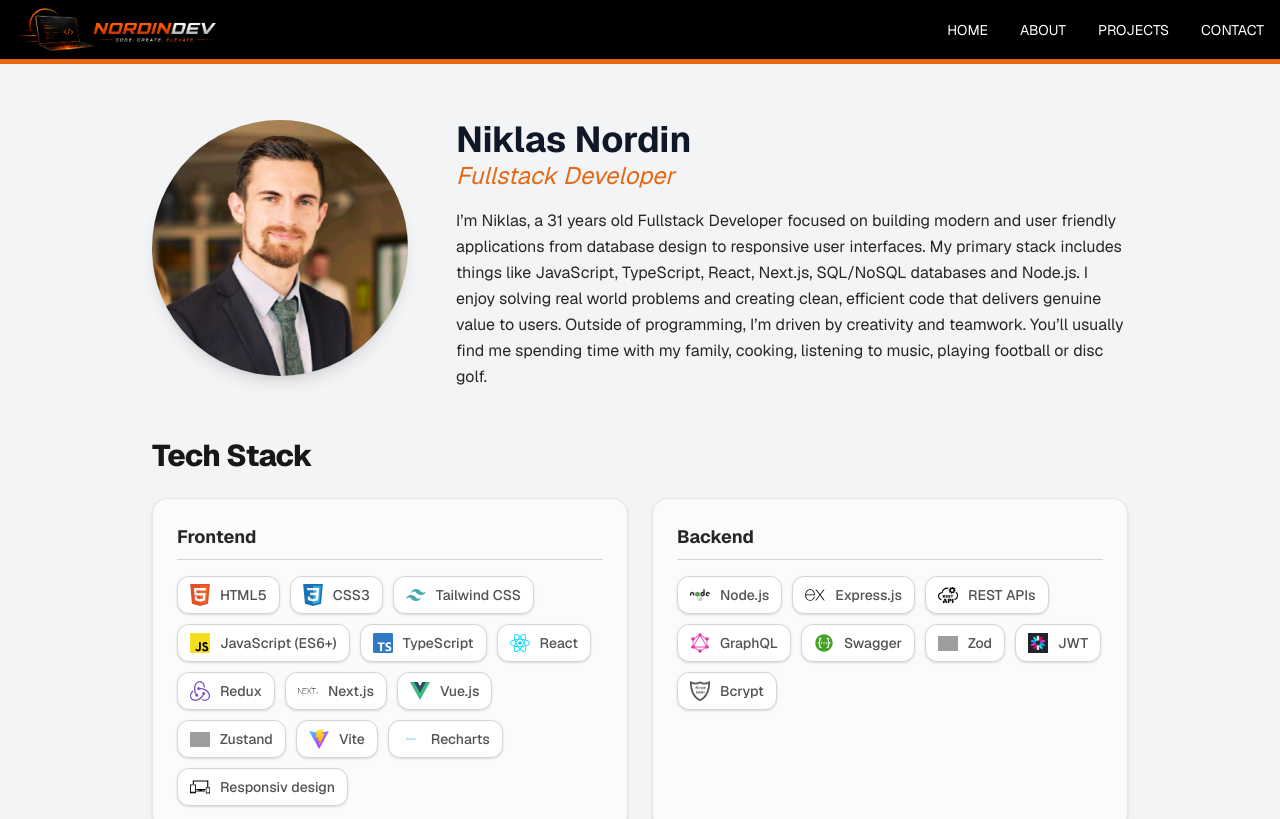
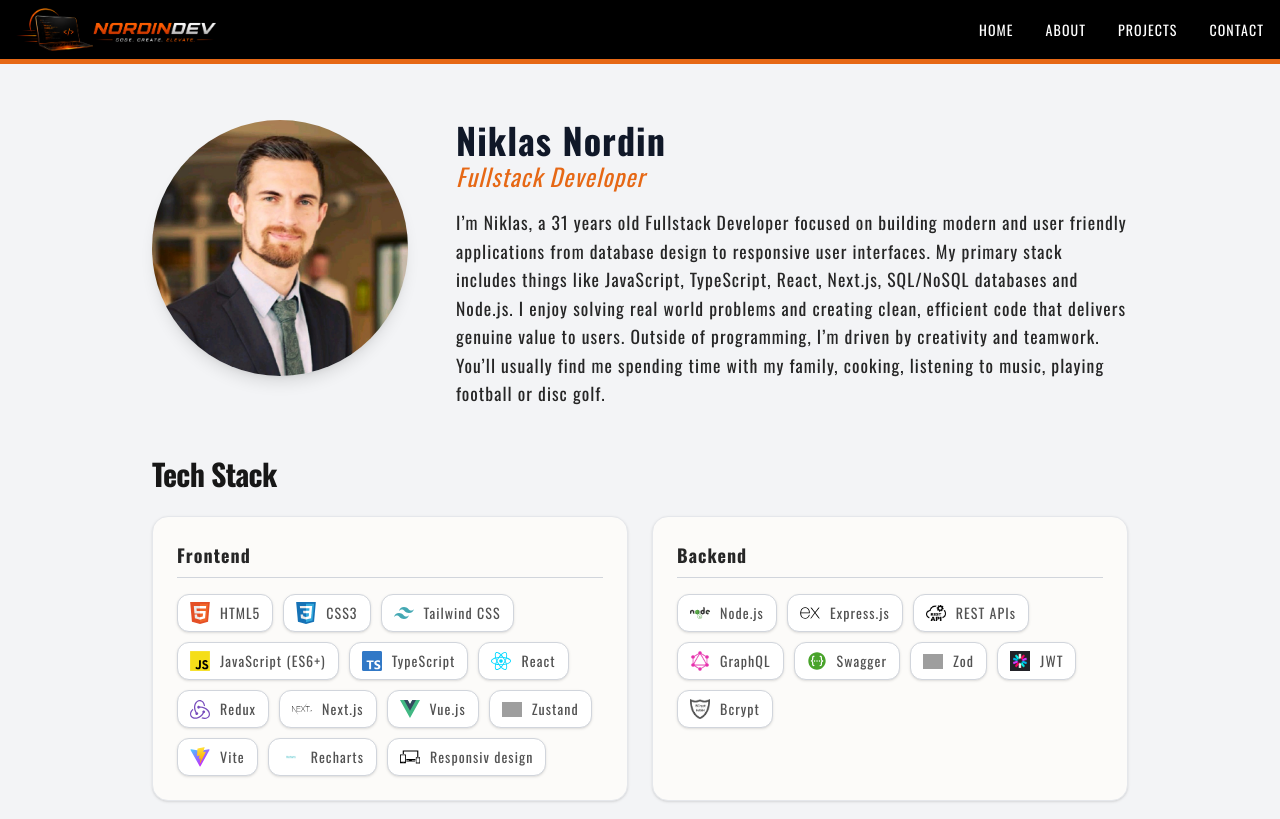
Before and after one commit to Niklas-Nordin/My-Portfolio, a Next.js app: page /about in a window 1280 px wide. Shown: the top 819 px of the page. Built offline with nearby package versions, Linux system fonts and the light colour scheme; grey boxes are pictures that could not be loaded.

Commit message:
Changing fontstyle and size

```diff
--- a/app/globals.css
+++ b/app/globals.css
@@ -31,4 +31,9 @@ body {
   background: var(--background);
   color: var(--foreground);
   font-family: Arial, Helvetica, sans-serif;
+  font-size: 110%;
+
+  letter-spacing: 0.06em;
+
+  line-height: 1.6;
 }
--- a/app/layout.tsx
+++ b/app/layout.tsx
@@ -1,12 +1,12 @@
 import type { Metadata } from "next";
 import Navbar from "@/components/Navbar";
 import Footer from "@/components/Footer";
-import { Geist } from "next/font/google";
+import { Oswald } from "next/font/google";
 import "./globals.css";
 
-const PlayFairDisplay = Geist({
+const barlow = Oswald({
   subsets: ["latin"],
-  display: "swap",
+  weight: ["400", "600", "700"],
 });
 
 export const metadata: Metadata = {
@@ -22,7 +22,7 @@ export default function RootLayout({
   return (
     <html lang="en">
       <body
-        className={`${PlayFairDisplay.className}  antialiased flex flex-col min-h-screen`}
+        className={`${barlow.className}  antialiased flex flex-col min-h-screen`}
       >
         <Navbar />
         <main className="flex-grow flex flex-col bg-gray-100">
--- a/data.ts
+++ b/data.ts
@@ -267,7 +267,7 @@ jobs: [
         { name: "Express.js", icon: "/techStack/Express.svg" },
         { name: "TypeScript", icon: "/techStack/Typescript_logo.svg" },
         { name: "JavaScript", icon: "/techStack/javascript-icon.svg" },
-        { name: "MongoDB", icon: "/techStack/MongoDB_Logo.svg" },
+        { name: "MongoDB", icon: "/techStack/mongodb-icon.svg" },
         { name: "Mongoose", icon: "/techStack/mongoose.png" }, // Återanvänder MongoDB-ikon för Mongoose
         { name: "JWT", icon: "/techStack/jwt.png" },
         { name: "bcrypt", icon: "/techStack/bcrypt.jpg" }
```
